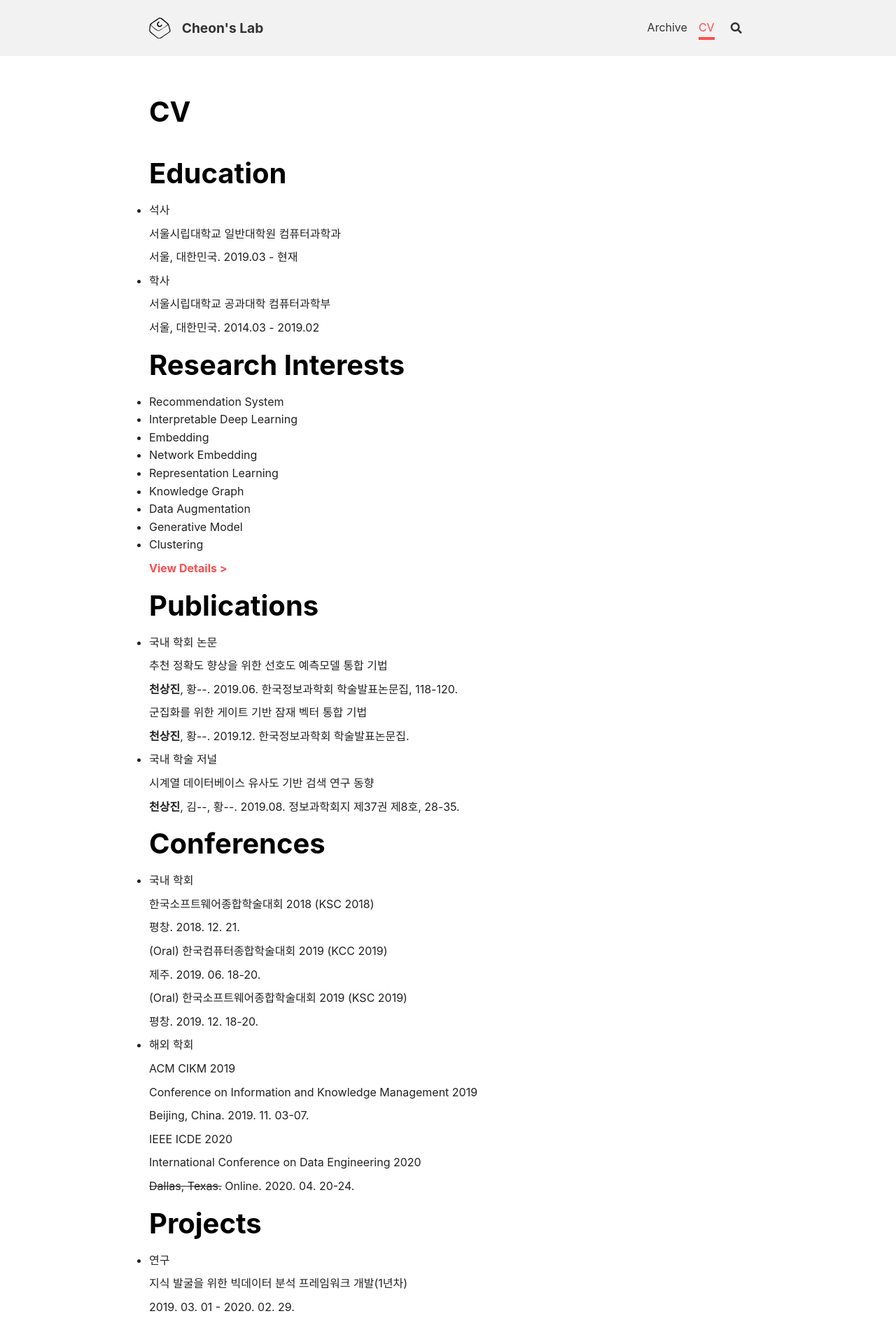
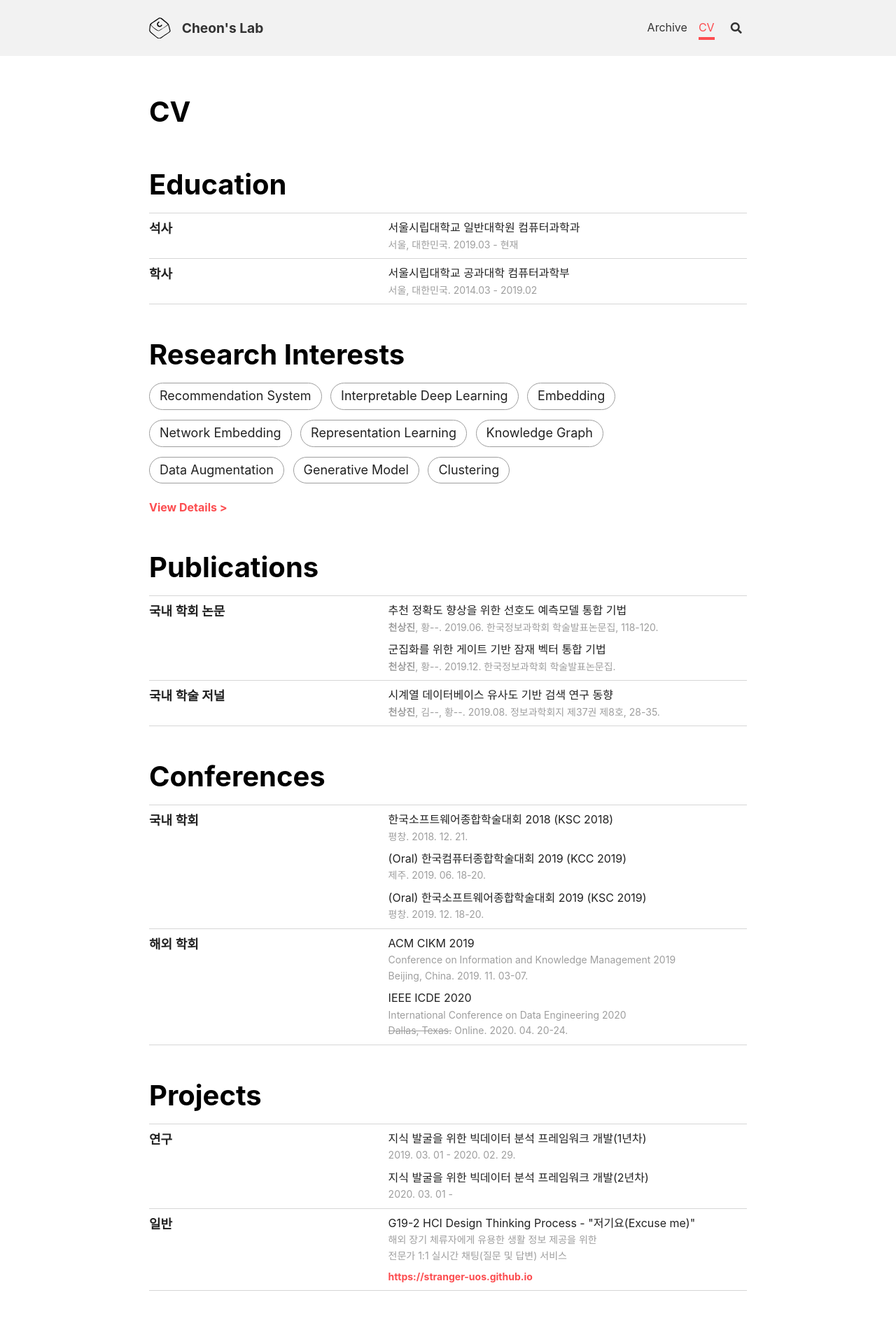
Before and after one commit to cheon-research/cheon-research.github.io, a Jekyll site: the page built from cv.html, in a window 1280 px wide. Shown: the top 1891 px of the page at 70% size. Built offline with Jekyll 4.4.1, drawn with Linux system fonts in a browser that asks for light colours; nearby versions of some CDN libraries.

Commit message:
Update custom.scss

```diff
--- a/_sass/custom.scss
+++ b/_sass/custom.scss
@@ -1,3 +1,106 @@
 /* start custom scss snippet */
 
+.section {
+    margin-top: 40px;
+}
+
+ul {
+    list-style-type: none;
+    padding-inline-start: 0px;
+}
+
+p {
+    display: block;
+}
+
+.section li {
+    //width: 100%;
+    border-top: 1px solid #d6d6d6 ;
+    display: list-item;
+}
+
+.section li:last-child {
+    border-bottom: 1px solid #d6d6d6 ;
+}
+
+.selfie {
+    width: 80px;
+    height: 80px;
+}
+
+.my_info {
+    padding-left: 10px;
+    .name {
+        font-size: 20px;
+    }
+    .email {
+        font-size: 14px;
+    }
+}
+
+.inline {
+    display: inline;
+}
+
+.inline_block {
+    display: inline-block;
+}
+
+.float_left {
+    float: left;
+}
+
+.name_tag {
+    height: 100px;
+    vertical-align: middle;
+}
+
+.icon {
+    width: 30px;
+    height: 30px;
+}
+
+.description {
+    font-size: 16px;
+}
+
+.li_title {
+    font-size: 18px;
+    font-weight: 600;
+    width: 40%;
+    float: left;
+}
+
+.li_right {
+    display: inline-block;
+}
+
+.li_main {
+    font-size: 16px;
+    margin-bottom: 0px;
+}
+
+.li_sub {
+    font-size: 14px;
+    color:#9e9e9e;
+    margin-top: 0px;
+}
+
+.li_detail {
+    font-size: 14px;
+    color:#9e9e9e;
+    margin-top: 0px;
+    margin-bottom: 0px;
+}
+
+.section li.cell {
+    display: inline-block;
+    padding: 4px 14px;
+    border-radius: 100px;
+    border: solid 1px #9e9e9e;
+    font-size: 18px;
+    margin: 0 8px 14px 0;
+}
+
+
 /* end custom scss snippet */
```
